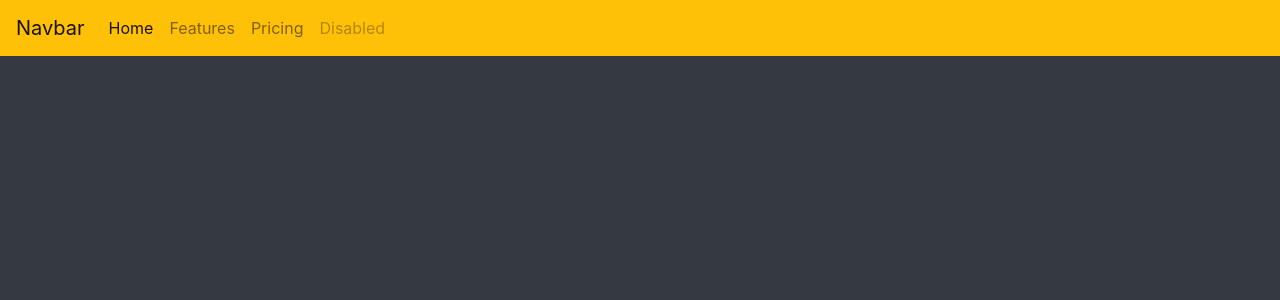
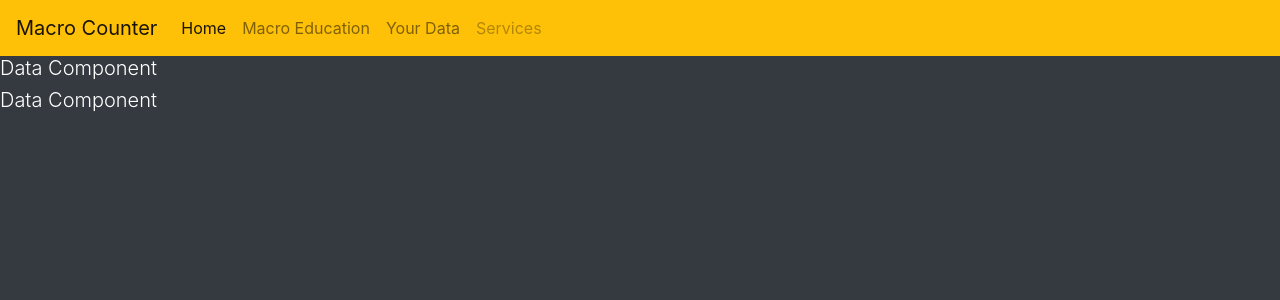
Before and after one commit to rsoto003/macro-counter-react, a React (Create React App) app: page /data in a window 1280 px wide. Shown: the top 300 px of the page. Built offline with nearby package versions, Linux system fonts and the light colour scheme.

Commit message:
added react router functionality to navbar and app

```diff
--- a/src/App.js
+++ b/src/App.js
@@ -1,14 +1,24 @@
 import React, { Component } from 'react';
+import { BrowserRouter as Router, Route } from 'react-router-dom';
 import Navbar from './components/Navbar';
+import Data from './components/Data';
+import Info from './components/Info';
+import Landing from './components/Landing';
 
 
 
 class App extends Component {
   render() {
     return (
-      <div>
-        <Navbar />
-      </div>
+      <Router>
+        <div>
+          <Navbar />
+          <Route path="/" exact component={Landing}/>
+          <Route path="/data" component={Data} />
+          <Route path="/info" component={Info} />
+
+        </div>
+      </Router>
     );
   }
 }
--- /dev/null
+++ b/src/components/Data.js
@@ -0,0 +1,11 @@
+import React, { Component } from 'react';
+
+class Data extends Component {
+    render(){
+        return (
+            <h1 className="lead">Data Component</h1>
+        )
+    }
+}
+
+export default Data;
--- /dev/null
+++ b/src/components/Info.js
@@ -0,0 +1,11 @@
+import React, { Component } from 'react';
+
+class Info extends Component {
+    render(){
+        return (
+            <h1 className="lead">Info Component</h1>
+        )
+    }
+}
+
+export default Info;
--- /dev/null
+++ b/src/components/Landing.js
@@ -0,0 +1,12 @@
+import React, { Component } from 'react';
+
+class Landing extends Component {
+    render(){
+        return (
+            <div ></div>
+        )
+    }
+}
+
+
+export default Landing;
--- a/src/components/Navbar.js
+++ b/src/components/Navbar.js
@@ -1,30 +1,39 @@
 import React, { Component } from 'react';
+import { BrowserRouter as Router, Route,  Link } from 'react-router-dom';
+import Data from './Data';
+import Info from './Info';
+import Landing from './Landing';
 
 class Navbar extends Component {
     render(){
         return (
+            <Router>
                 <nav class="navbar navbar-expand-lg navbar-light bg-warning">
-                <a class="navbar-brand" href="#">Navbar</a>
+                    <Link to="/" className="navbar-brand">Macro Counter</Link>
                     <button class="navbar-toggler" type="button" data-toggle="collapse" data-target="#navbarNav" aria-controls="navbarNav" aria-expanded="false" aria-label="Toggle navigation">
                         <span class="navbar-toggler-icon"></span>
                     </button>
                     <div class="collapse navbar-collapse" id="navbarNav">
                         <ul class="navbar-nav">
                         <li class="nav-item active">
-                        <a class="nav-link" href="#">Home <span class="sr-only">(current)</span></a>
+                            <Link className="nav-link" to="/">Home <span class="sr-only">(current)</span></Link>
                         </li>
                         <li class="nav-item">
-                        <a class="nav-link" href="#">Features</a>
+                            <Link className="nav-link" to="/info">Macro Education</Link>
                         </li>
                         <li class="nav-item">
-                        <a class="nav-link" href="#">Pricing</a>
+                            <Link className="nav-link" to="/data">Your Data</Link>
                         </li>
                         <li class="nav-item">
-                        <a class="nav-link disabled" href="#">Disabled</a>
+                            <Link className="nav-link disabled" to="/services">Services</Link>
                         </li>
                         </ul>
                     </div>
                 </nav>
+                <Route path="/"component={Landing}/>
+                <Route path="/data" component={Data} />
+                <Route path="/info" component={Info} />
+            </Router>
         )
     }
 }
```
Lines whose indentation alone changed are shown as unchanged.
